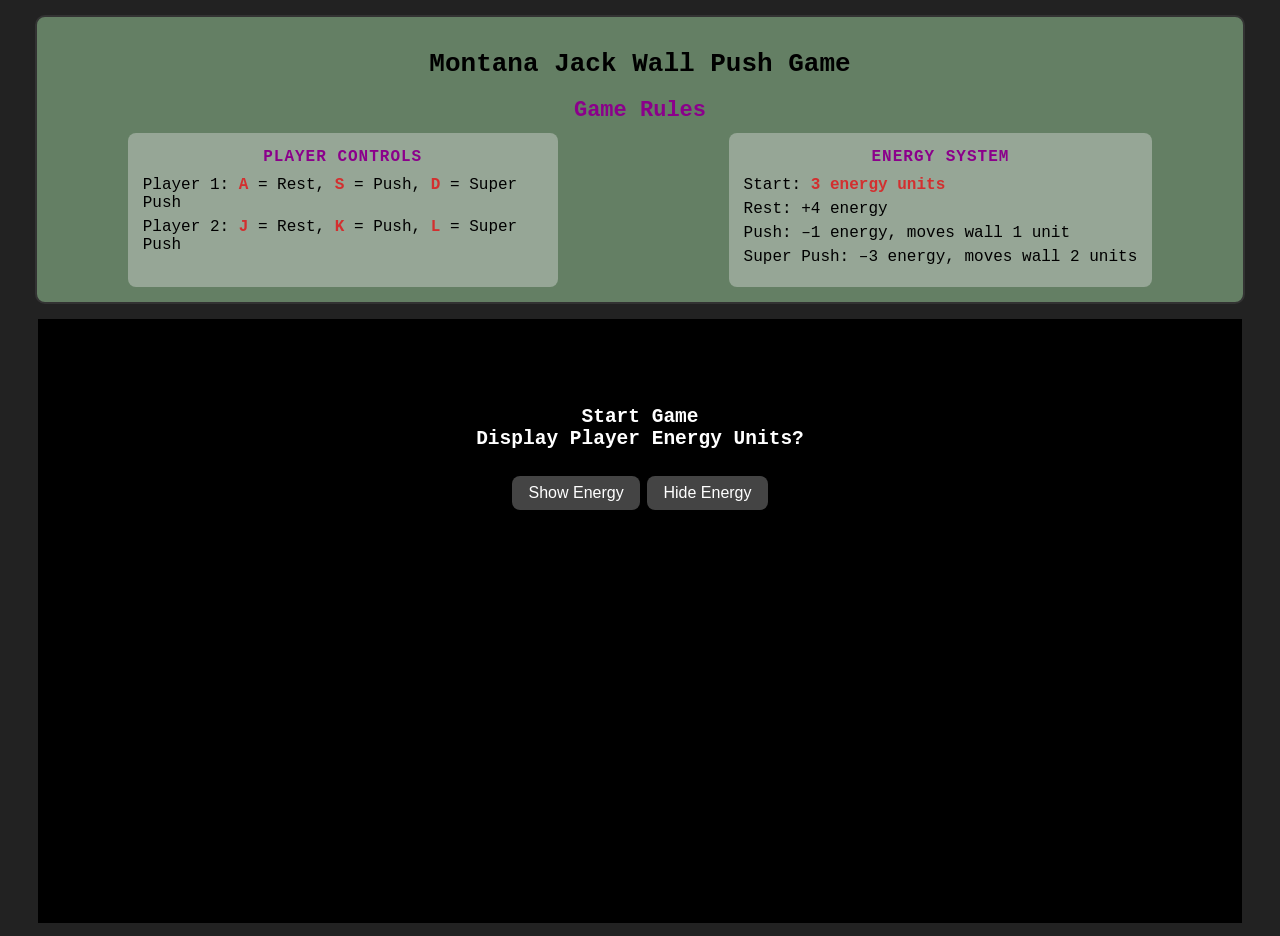
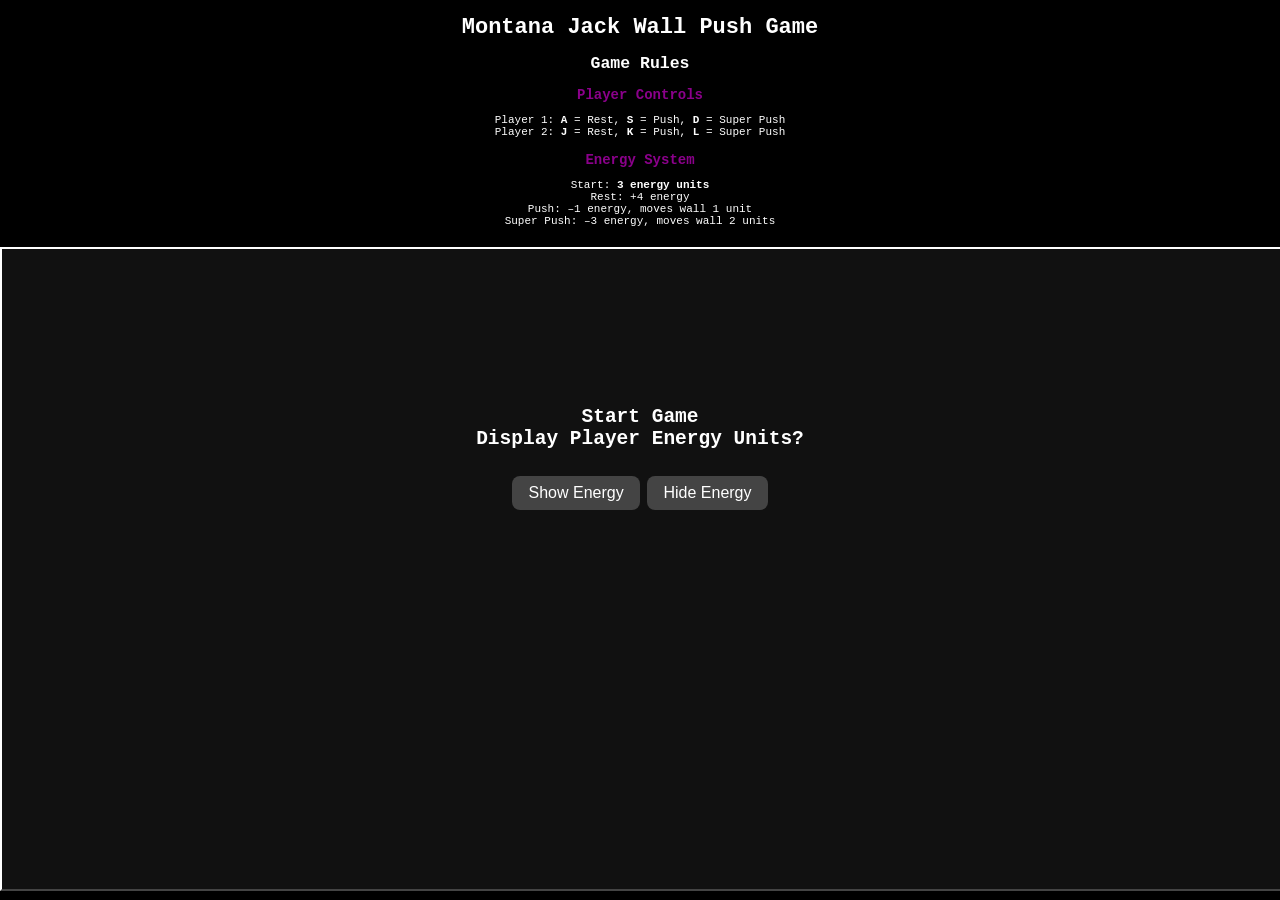

Add files via upload

--- a/style.css
+++ b/style.css
@@ -1,3 +1,11 @@
+    html, body {
+      margin: 0;
+      padding: 0;
+      width: 100%;
+      height: 100%;
+      overflow: hidden; /* This is the "kill switch" for scrolling */
+      position: fixed;  /* Extra insurance for iOS Safari */
+    }
     canvas {
       background: black;
       display: block;
@@ -23,14 +31,7 @@
     button:hover {
       background: #666;
     }
-    #gameCanvas {
-  width: 95%;       /* canvas stretches to fit container width */
-  /*max-width: 900px; */  /* optional: prevent it from getting too wide */
-  height: auto;      /* keeps aspect ratio */
-  border: 2px solid black;
-  display: block;
-  margin: 0 auto;    /* centers it */
-}
+
    
    #status {
    position: absolute;
@@ -44,88 +45,10 @@
    text-align: center;
    pointer-events: none; /* Allows clicks to pass through if needed */
    }
-    #rules {
-    max-width: 93%;
-    margin: 15px auto;
-    padding: 15px;
-    background: rgba(143, 188, 143, 0.6);
-    border: 2px solid #333;
-    border-radius: 10px;
-    text-align: center;
-    }
-    #rules h3 {
-    margin-top: 0;
-    margin-bottom: 10px;
-    color: #8b008b; /* Using your dark magenta for the main title */
-    font-size: 16px;
-    text-transform: uppercase;
-    letter-spacing: 1px;
-    }
-#rules h1 {
-  text-align: center;
-  font-size: 26px;
-  margin-bottom: 10px;
-  color: #000;
-}
 
-#rules h2 {
-  text-align: center;
-  font-size: 22px;
-  margin-bottom: 10px;
-  color: #8b008b; /*dark magenta */
-  
-}
-/* Assuming your header is an h2 or a specific class */
-.rules-header {
-  font-size: 0.9rem; /* Much smaller than the main title */
-  margin-bottom: 4px;
-  color: #8fbc8f; /* Keep the color so it stands out */
-  text-transform: uppercase;
-}
 
-.rules-content {
-  background: rgba(224, 224, 224, 0.8);
-  padding: 10px;
-  border-radius: 8px;
-  display: inline-block; /* Wraps tightly around the list */
-  text-align: center;     /* Keeps the list items tidy */
-}
-.rules-columns {
-  display: flex;
-  justify-content: space-between;
-  gap: 20px; /* space between columns */
-}
 
-.rules-column {
-  /* Center the single column */
-  margin: 0 auto;
-  max-width: 400px;
-  background: rgba(224, 224, 224, 0.4);
-  padding: 15px;
-  border-radius: 8px;
-  text-align: left; /* Keep the list aligned, but the box centered */
-}
 
-.rules-column h3 {
-  text-align: center;
-  margin-top: 0;
-  color: #00bfff;
-}
-
-#rules ul {
-list-style-type: none;
-padding: 0;
-margin: 0;
-font-size: 16px;
-color: #000;
-}
-#rules li {
-margin-bottom: 6px;
-}
-
-#rules li strong {
-color: #d32f2f;
-}
 #startOverlay {
 position: fixed;
 top: 0;
@@ -141,10 +64,14 @@ justify-content: center;
 align-items: center;
 z-index: 100;
 }
+
+
+
 #menuContainer {
 width: 85%; /* Your suggested change - looks much better in landscape */
 max-width: 350px;
-background: rgba(51, 51, 51, 0.85);
+/*background: rgba(51, 51, 51, 0.85);*/
+background: rgba(143, 188, 143, 0.8);
 
 /* TIGHTENED FOR MOBILE LANDSCAPE */
 padding: 10px 20px; /* Reduced top/bottom padding from 20px to 10px */
@@ -190,6 +117,15 @@ letter-spacing: 1px;
   border-color: #ff00ff;
 }
 
+.overlay-content {
+
+  /*background: rgba(224, 224, 224, 0.9);*/
+  padding: 10px;
+  border-radius: 8px;
+  display: inline-block; /* Wraps tightly around the list */
+  text-align: center;     /* Keeps the list items tidy */
+}
+
 #startGameBtn {
 background-color: #e74c3c; /* A solid, vibrant red */
 color: white;              /* Keep the text white for high contrast */
@@ -212,7 +148,92 @@ box-shadow: none;
 transform: translateY(4px);
 }
 
-/* Hide game elements only in Portrait mode */
+
+
+#rules {
+flex: 1.5; /* Gives the middle section slightly more room */
+font-size: 11px;
+color: white;
+background: none; /* Remove previous background */
+border: none;     /* Remove previous border */
+text-align: center;
+}
+
+#rules h3 { font-size: 14px; margin-bottom: 5px; color: #8b008b; }
+#rules ul { list-style: none; padding: 0; }
+
+
+
+/* Red for P1, Blue for P2 */
+#controlsP1 .game-btn { border-color: #ff4d4d; }
+#controlsP2 .game-btn { border-color: #4d94ff; }
+
+/* Prevent the whole page from scrolling */
+html, body {
+  height: 100%;
+  margin: 0;
+  overflow: hidden;
+  background: #000;
+}
+
+#gameContainer {
+display: flex;
+flex-direction: column;
+height: 100vh; /* Fill the whole screen */
+}
+
+#gameCanvas {
+flex: 6; /* Takes up 60% of vertical space */
+width: 100%;
+background: #111;
+border-bottom: 2px solid #444;
+}
+
+#gameDashboard {
+flex: 4; /* Takes up 40% of vertical space */
+display: none; /* Hidden until Start is clicked */
+background: #222;
+padding: 10px;
+box-sizing: border-box;
+
+/* Flexbox Row for P1 - Center - P2 */
+display: flex;
+justify-content: space-between;
+align-items: stretch; /* Makes buttons fill the vertical space */
+gap: 15px;
+}
+
+.player-controls {
+  display: flex;
+  flex-direction: column;
+  justify-content: center;
+  gap: 5px;
+  flex: 1;
+}
+
+#centerUI {
+flex: 1;
+display: flex;
+align-items: center;
+justify-content: center;
+}
+
+.game-btn {
+  flex: 1; /* Each button takes equal height in the stack */
+  font-weight: bold;
+  font-size: 14px;
+  border-radius: 8px;
+  border: 3px solid;
+  color: white;
+  background: #333;
+}
+
+/* Color Coding */
+.p1-btn { border-color: #ff4d4d; }
+.p2-btn { border-color: #4d94ff; }
+
+
+
 @media (orientation: portrait) {
   #gameCanvas, #status {
   display: none !important;
